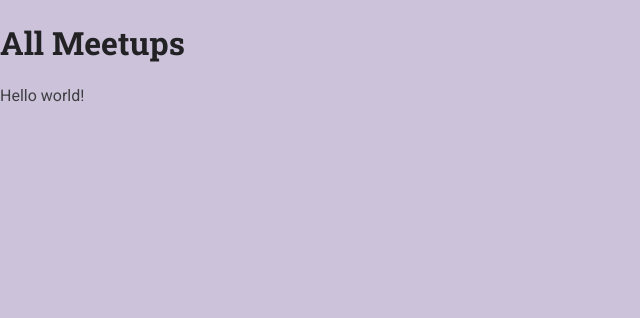
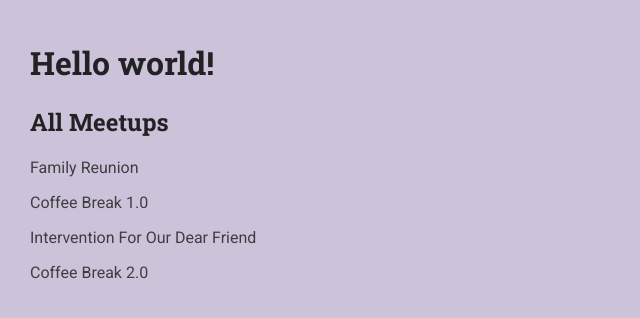
Before and after one commit to vinivosh/Django-Course-Summary, a Django app: page /meetups/ in a window 1280 px wide. Shown: the top 318 px of the page, without its empty margins (0-640 px from the left). Run offline with Django 4.2, Linux system fonts and the light colour scheme.

Commit message:
Unleashing more of DTL's power!
DTL being the Django Template Language.

It is ugly as heck, but it gets the job done, I guess 💀

```diff
--- a/meetups/static/meetups/styles/base.css
+++ b/meetups/static/meetups/styles/base.css
@@ -1,6 +1,8 @@
 /*
     Provided by Maximilian Schwarzmüller!
     Source code: https://github.com/academind/django-practical-guide-course-code/blob/summary-14-finished/meetups/static/meetups/styles/base.css
+
+    Modifications post-first commit made by me 😎
 */
 
 @import url('https://fonts.googleapis.com/css2?family=Roboto:wght@400;700&family=Roboto+Slab:wght@700&display=swap');
@@ -14,6 +16,10 @@ body {
   margin: 0;
   background-color: #ccc3db;
   color: #3e3e41;
+}
+
+main {
+  padding: 20px 30px;
 }
 
 h1,
--- a/meetups/templates/meetups/index.html
+++ b/meetups/templates/meetups/index.html
@@ -11,7 +11,18 @@
     <link rel="stylesheet" href="{% static 'meetups/styles/base.css' %}">
 </head>
 <body>
-    <h1>All Meetups</h1>
-    <p>Hello world!</p>
+    <main>
+        <h1>Hello world!</h1>
+
+        <h2>All Meetups</h2>
+
+        {% if showMeetups %}
+        {% for meetup in meetups %}
+        <p>{{meetup.title}}</p>
+        {% endfor %}
+        {% else %}
+        <p>No meetups to show...</p>
+        {% endif %}
+    </main>
 </body>
 </html>
--- a/meetups/views.py
+++ b/meetups/views.py
@@ -1,7 +1,19 @@
 from django.shortcuts import render
 from django.http import HttpResponse
+
+import meetups
 
 # Create your views here.
 
 def index(request):
-    return render(request, 'meetups/index.html')
+    meetups = [
+        {'title': 'Family Reunion'},
+        {'title': 'Coffee Break 1.0'},
+        {'title': 'Intervention For Our Dear Friend'},
+        {'title': 'Coffee Break 2.0'}
+    ]
+
+    return render(request, 'meetups/index.html', {
+        'showMeetups': True,
+        'meetups': meetups
+    })
```
